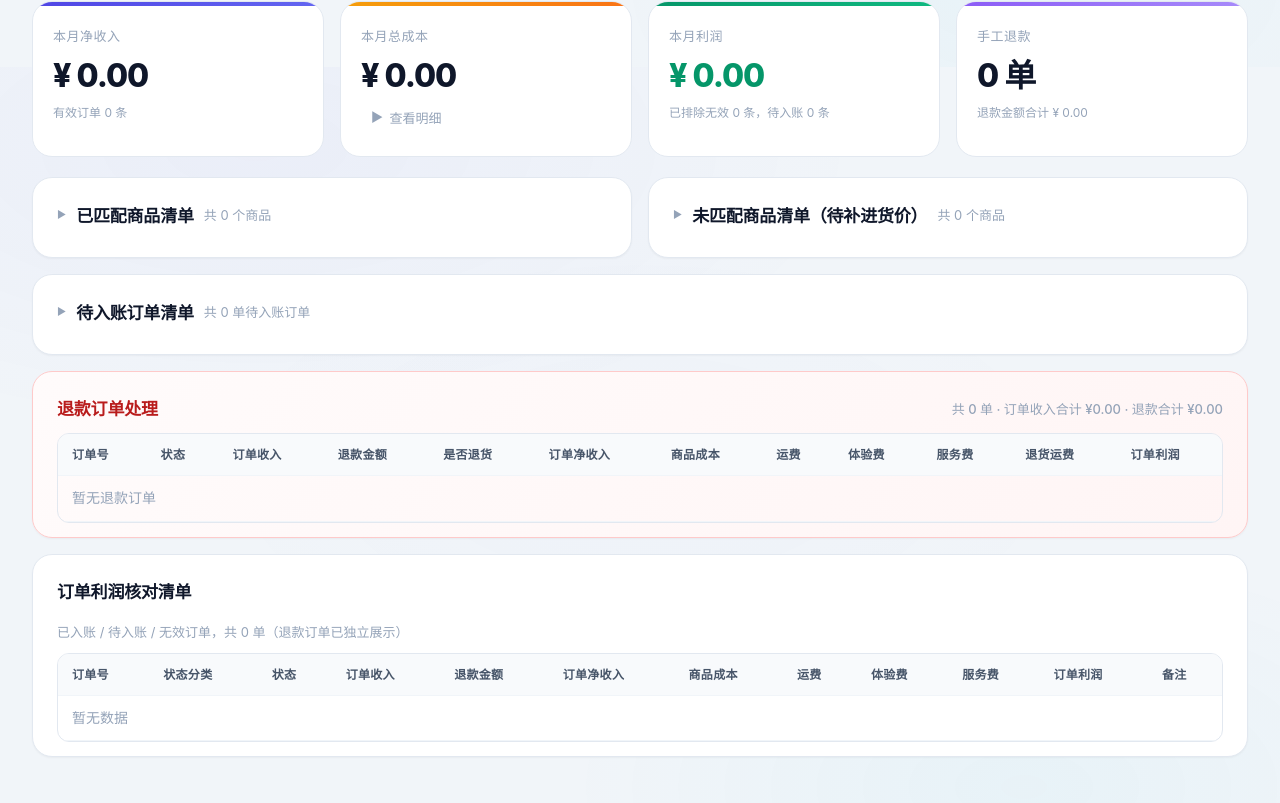
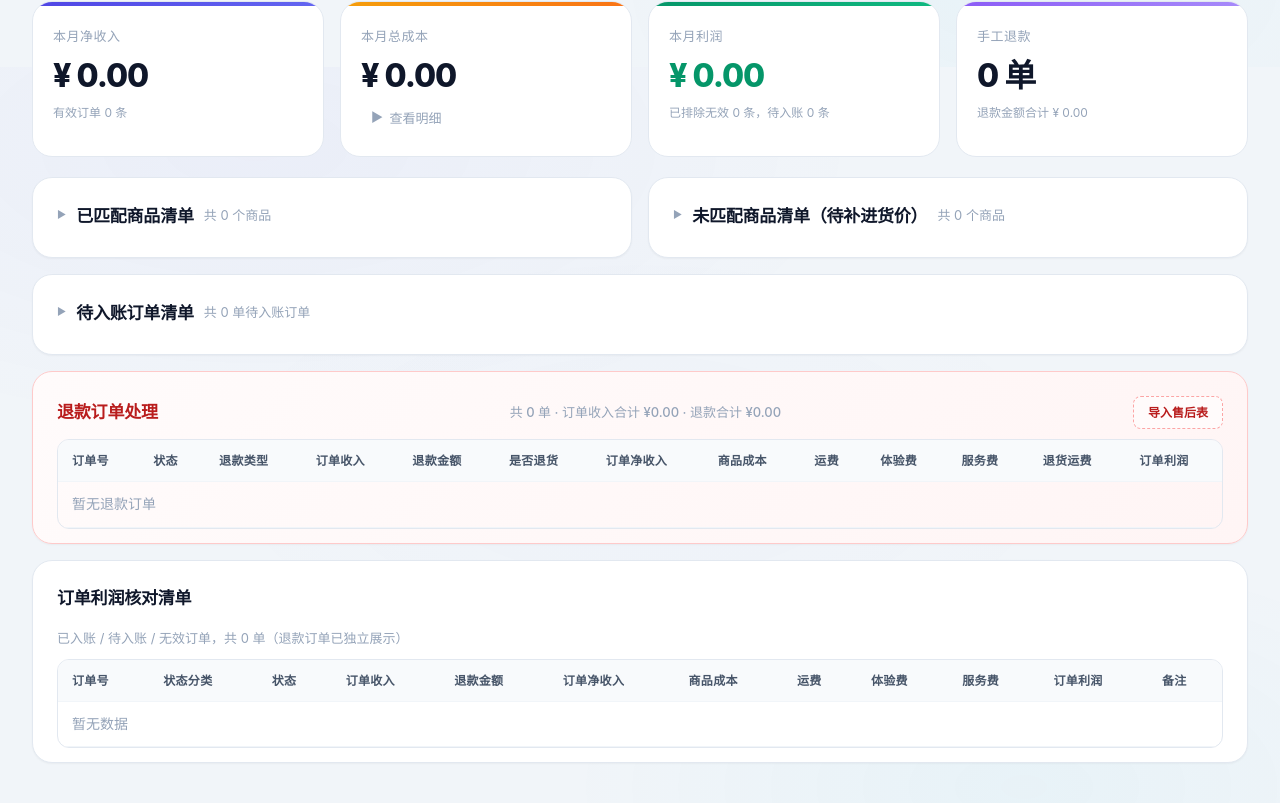
Before and after one commit to Chenzyishere/SLL-Tools, a React (Vite) app: page / in a window 1280 px wide. Shown: the part 733-1536 px from the top of the page. Built offline with nearby package versions, Linux system fonts and the light colour scheme.

Commit message:
add refund table match

```diff
--- a/src/components/MatchDetailsPanel.jsx
+++ b/src/components/MatchDetailsPanel.jsx
@@ -1,5 +1,6 @@
-import { useState } from 'react';
+import { useRef, useState } from 'react';
 import { formatMoney } from '../utils/format';
+import { parseFile } from '../utils/fileParser';
 import CollapsibleSection from './CollapsibleSection';
 
 function ProductList({ title, products, matched }) {
@@ -122,11 +123,25 @@ function StatusChips({ statusesText }) {
   );
 }
 
+const AFTER_SALES_ORDER_ID_KEYS = ['订单号', '订单编号', 'orderId', 'order_id'];
+const AFTER_SALES_TYPE_KEYS = ['退款类型', '售后类型', '售后状态', '售后', '类型'];
+
+function pickColumn(columns, keywords) {
+  for (const key of keywords) {
+    const found = columns.find((c) => String(c || '').trim().includes(key));
+    if (found) return found;
+  }
+  return '';
+}
+
 function RefundOrderCard({ rows, updateOrderRefundOverride, updateOrderReturnOverride }) {
   const totalRefund = rows.reduce((sum, r) => sum + (r.refundAmount || 0), 0);
   const totalRevenue = rows.reduce((sum, r) => sum + (r.grossRevenue || 0), 0);
   const returnCount = rows.filter((r) => r.isReturn).length;
   const [copied, setCopied] = useState(false);
+  const [afterSalesMap, setAfterSalesMap] = useState({});
+  const [importing, setImporting] = useState(false);
+  const appliedRef = useRef(null);
 
   function handleCopyOrderIds() {
     const ids = rows.map((r) => r.orderId).join(',');
@@ -134,6 +149,45 @@ function RefundOrderCard({ rows, updateOrderRefundOverride, updateOrderReturnOve
       setCopied(true);
       setTimeout(() => setCopied(false), 1500);
     });
+  }
+
+  async function handleImportAfterSales(file) {
+    try {
+      setImporting(true);
+      const parsedRows = await parseFile(file);
+      const columns = parsedRows[0] ? Object.keys(parsedRows[0]) : [];
+      const idCol = pickColumn(columns, AFTER_SALES_ORDER_ID_KEYS);
+      const typeCol = pickColumn(columns, AFTER_SALES_TYPE_KEYS);
+
+      if (!idCol) throw new Error('未识别到订单号列');
+      if (!typeCol) throw new Error('未识别到退款类型列');
+
+      const map = {};
+      for (const row of parsedRows) {
+        const orderId = String(row[idCol] ?? '').trim();
+        const afterType = String(row[typeCol] ?? '').trim();
+        if (orderId && afterType) {
+          map[orderId] = afterType;
+        }
+      }
+
+      setAfterSalesMap(map);
+
+      // Auto-apply: "退货退款" → auto check 是否退货
+      const currentRows = rows;
+      for (const r of currentRows) {
+        const afterType = map[r.orderId];
+        if (afterType && afterType.includes('退货退款')) {
+          updateOrderReturnOverride(r.orderId, true);
+        }
+      }
+
+      appliedRef.current = file.name + Date.now();
+    } catch (err) {
+      alert(`导入失败：${err.message || err}`);
+    } finally {
+      setImporting(false);
+    }
   }
 
   return (
@@ -144,11 +198,25 @@ function RefundOrderCard({ rows, updateOrderRefundOverride, updateOrderReturnOve
           共 {rows.length} 单 · 订单收入合计 ¥{formatMoney(totalRevenue)} · 退款合计 ¥{formatMoney(totalRefund)}
           {returnCount > 0 && ` · 退货 ${returnCount} 单（每单 -¥3.80）`}
         </span>
+        <div className="refund-actions">
+          <label className="import-btn">
+            {importing ? '导入中...' : '导入售后表'}
+            <input
+              type="file"
+              accept=".csv,.xlsx,.xls"
+              style={{ display: 'none' }}
+              onChange={(e) => {
+                const file = e.target.files?.[0];
+                if (file) handleImportAfterSales(file);
+              }}
+            />
+          </label>
           {rows.length > 0 && (
             <button type="button" className="copy-btn" onClick={handleCopyOrderIds}>
               {copied ? '已复制' : '复制订单号'}
             </button>
           )}
+        </div>
       </div>
 
       <div className="list-table-wrap">
@@ -157,6 +225,7 @@ function RefundOrderCard({ rows, updateOrderRefundOverride, updateOrderReturnOve
             <tr>
               <th>订单号</th>
               <th>状态</th>
+              <th>退款类型</th>
               <th>订单收入</th>
               <th className="refund-col-header">退款金额</th>
               <th>是否退货</th>
@@ -170,11 +239,29 @@ function RefundOrderCard({ rows, updateOrderRefundOverride, updateOrderReturnOve
             </tr>
           </thead>
           <tbody>
-            {rows.map((item) => (
-              <tr key={`refund-${item.orderId}`}>
+            {rows.map((item) => {
+              const afterType = afterSalesMap[item.orderId] || '';
+              const isReturnType = afterType.includes('退货退款');
+              const isRefundOnly = !isReturnType && afterType.includes('退款');
+              let chipClass = '';
+              let rowClass = '';
+              if (isReturnType) chipClass = 'after-return';
+              else if (isRefundOnly) { chipClass = 'after-refund'; rowClass = 'row-refund'; }
+              else if (afterType) chipClass = 'after-other';
+              return (
+                <tr key={`refund-${item.orderId}`} className={rowClass || undefined}>
                   <td>{item.orderId}</td>
                   <td>
                     <StatusChips statusesText={item.statuses} />
+                  </td>
+                  <td>
+                    {afterType ? (
+                      <span className={`after-sales-chip ${chipClass}`}>
+                        {afterType}
+                      </span>
+                    ) : (
+                      <span className="after-sales-none">-</span>
+                    )}
                   </td>
                   <td>¥ {formatMoney(item.grossRevenue || 0)}</td>
                   <td>
@@ -210,10 +297,11 @@ function RefundOrderCard({ rows, updateOrderRefundOverride, updateOrderReturnOve
                     ¥ {formatMoney(item.profit || 0)}
                   </td>
                 </tr>
-            ))}
+              );
+            })}
             {rows.length === 0 && (
               <tr>
-                <td colSpan={12} className="empty-row">
+                <td colSpan={13} className="empty-row">
                   暂无退款订单
                 </td>
               </tr>
--- a/src/styles.css
+++ b/src/styles.css
@@ -1024,6 +1024,72 @@ input[type='number']:focus {
   transform: scale(0.97);
 }
 
+/* ── Refund Actions ── */
+.refund-actions {
+  display: flex;
+  align-items: center;
+  gap: 8px;
+  flex-shrink: 0;
+}
+
+.import-btn {
+  display: inline-flex;
+  align-items: center;
+  gap: 4px;
+  border: 1px dashed #fca5a5;
+  border-radius: var(--radius-sm);
+  padding: 6px 14px;
+  background: #fffbfb;
+  color: #b91c1c;
+  font-size: 12px;
+  font-weight: 600;
+  font-family: inherit;
+  cursor: pointer;
+  transition: all var(--duration-fast) var(--ease-out);
+  white-space: nowrap;
+}
+
+.import-btn:hover {
+  border-color: #dc2626;
+  background: #fef2f2;
+}
+
+/* ── After Sales Chips ── */
+.after-sales-chip {
+  display: inline-block;
+  border-radius: var(--radius-full);
+  padding: 3px 10px;
+  font-size: 11px;
+  font-weight: 600;
+}
+
+.after-return {
+  background: #fee2e2;
+  color: #b91c1c;
+}
+
+.after-refund {
+  background: #dbeafe;
+  color: #1e40af;
+}
+
+.row-refund {
+  background: #eff6ff !important;
+}
+
+.row-refund:hover {
+  background: #dbeafe !important;
+}
+
+.after-other {
+  background: #fef3c7;
+  color: #b45309;
+}
+
+.after-sales-none {
+  color: var(--color-text-muted);
+}
+
 /* ── Status Chips ── */
 .status-category {
   display: inline-flex;
```
Also changed, not shown: 5 other files (tests, documents, lock files or other folders). Lines whose indentation alone changed are shown as unchanged.
